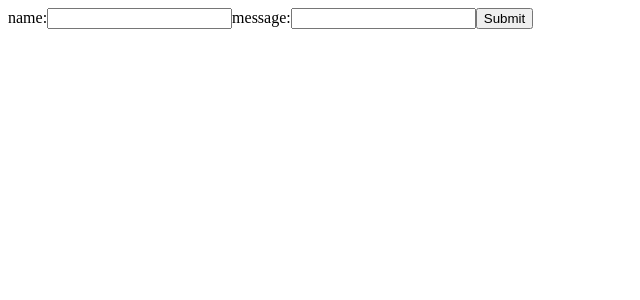
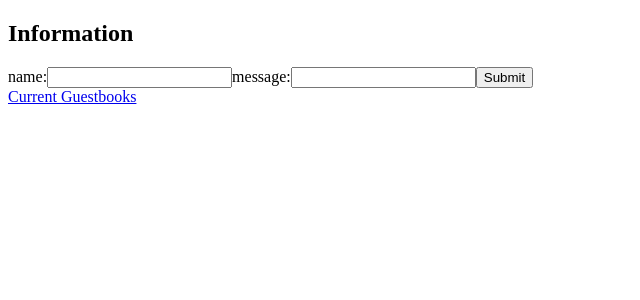
Before and after one commit to chyno/guestbooks, a Next.js app: page / in a window 1280 px wide. Shown: the top 300 px of the page, without its empty margins (0-640 px from the left). Built offline with nearby package versions, Linux system fonts and the light colour scheme.

Commit message:
navigation works

```diff
--- a/pages/index.js
+++ b/pages/index.js
@@ -37,6 +37,9 @@ class MainForm extends React.Component {
     render() {
       return (
         <form onSubmit={this.handleSubmit}>
+         <div>
+
+         <h2>Information</h2>
           <label>
             name:
             <input type="text" value={this.state.name} onChange={this.handleNameChange} />
@@ -46,6 +49,9 @@ class MainForm extends React.Component {
             <input type="text" value={this.state.message} onChange={this.handleMessageChange} />
           </label>
           <input type="submit" value="Submit" />
+          </div>
+          <Link href="/guestbook"><a>Current Guestbooks</a></Link>
+
         </form>
       );
     }
```
Also changed, not shown: pages/guestbook.js (added, +10 -0 lines).
